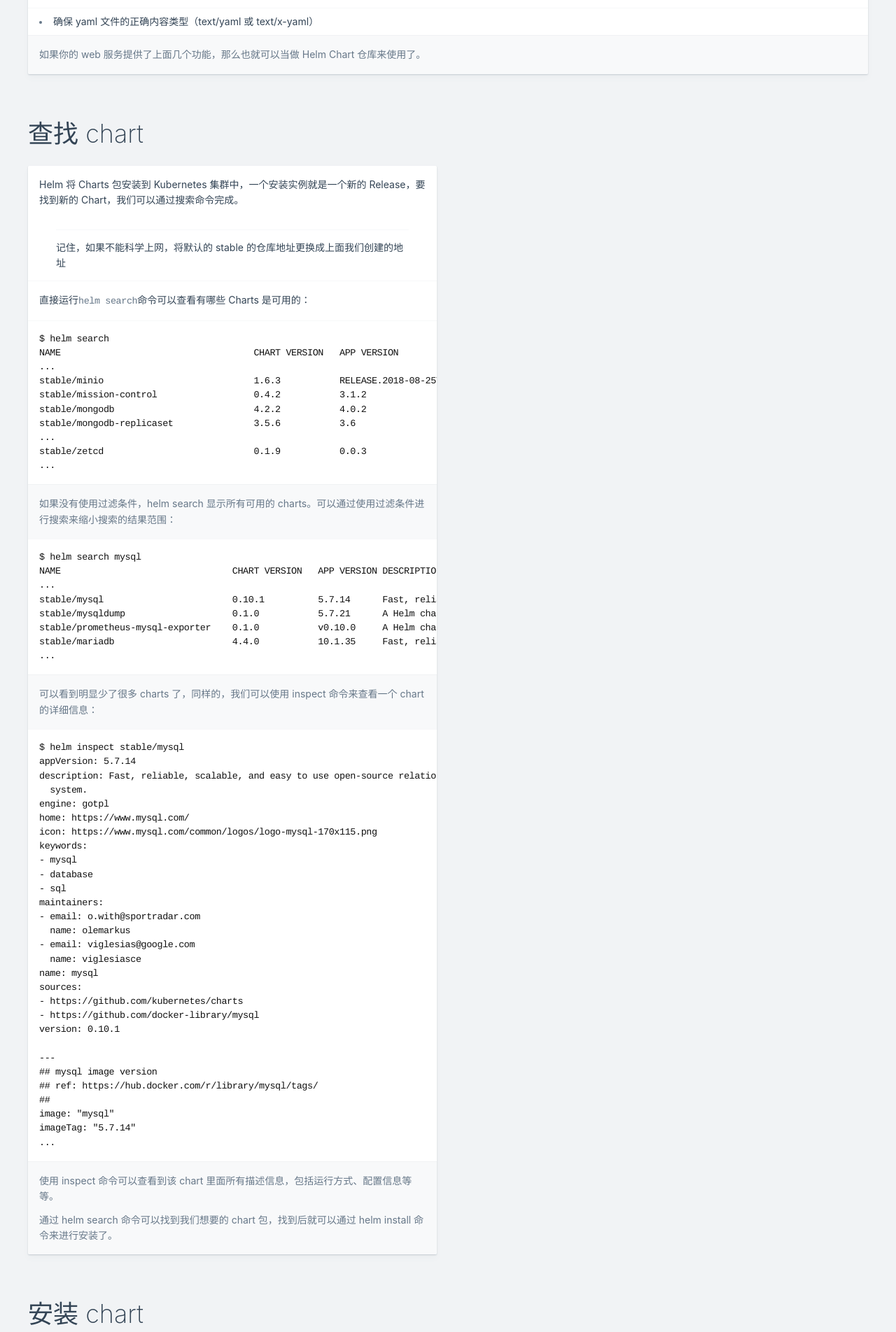
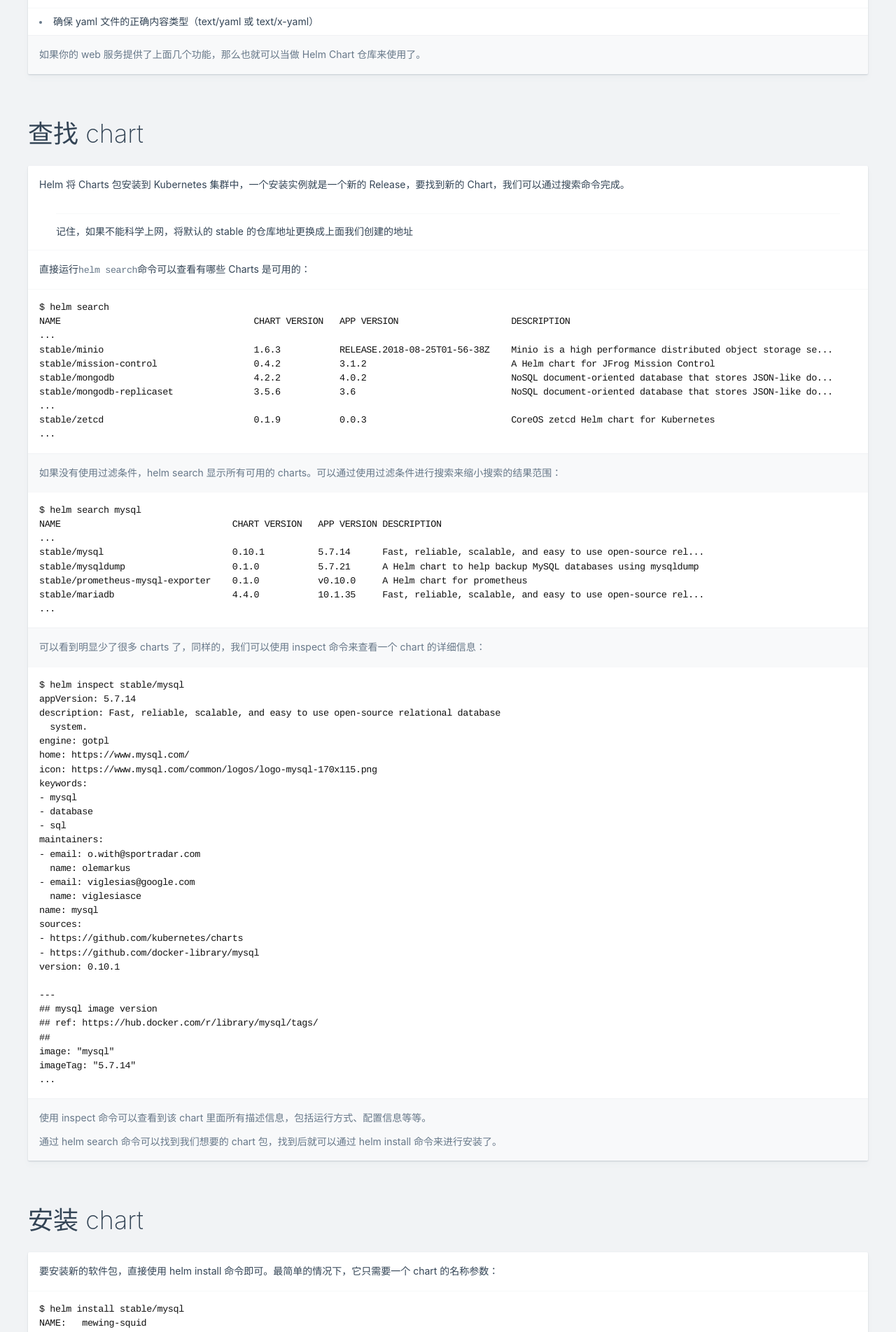
Before and after one commit to gongxiude/cheatsheets, a Jekyll site: the page built from kubernetes-helm.md, in a window 1280 px wide. Shown: the part 908-2812 px from the top of the page at 70% size. Built offline with Jekyll 4.4.1, drawn with Linux system fonts in a browser that asks for light colours; nearby versions of some CDN libraries; comment, search, counter and statistics services are not loaded.

Commit message:
修改列为1

````diff
--- a/kubernetes-helm.md
+++ b/kubernetes-helm.md
@@ -47,6 +47,7 @@ Update Complete. ⎈ Happy Helming!⎈
 
 如果你的 web 服务提供了上面几个功能，那么也就可以当做 Helm Chart 仓库来使用了。
 
+{: .-one-column}
 ## 查找 chart
 
 Helm 将 Charts 包安装到 Kubernetes 集群中，一个安装实例就是一个新的 Release，要找到新的 Chart，我们可以通过搜索命令完成。
@@ -119,6 +120,7 @@ imageTag: "5.7.14"
 
 通过 helm search 命令可以找到我们想要的 chart 包，找到后就可以通过 helm install 命令来进行安装了。
 
+{: .-one-column}
 ## 安装 chart
 
 要安装新的软件包，直接使用 helm install 命令即可。最简单的情况下，它只需要一个 chart 的名称参数：
@@ -211,6 +213,7 @@ RESOURCES:
 
 可以看到当前 release 的状态是`DEPLOYED`，下面还有一些安装的时候出现的信息。
 
+{: .-one-column}
 ## 自定义 chart
 
 上面的安装方式是使用 chart 的默认配置选项。但是在很多时候，我们都需要自定义 chart 以满足自身的需求，要自定义 chart，我们就需要知道我们使用的 chart 支持的可配置选项才行。
@@ -478,6 +481,7 @@ persistence:
 $ helm install stable/mysql --set persistence.enabled=false --name mydb
 ```
 
+{: .-one-column}
 ## 升级
 
 我们这里将数据持久化禁用掉来对上面的 mydb 进行升级：
@@ -560,7 +564,7 @@ REVISION    UPDATED                     STATUS      CHART           DESCRIPTION
 ```
 $ $ helm rollback mydb 1
 ```
-
+{: .-one-column}
 ## 删除
 
 上节课我们就学习了要删除一个 release 直接使用 helm delete 命令就 OK：
````
